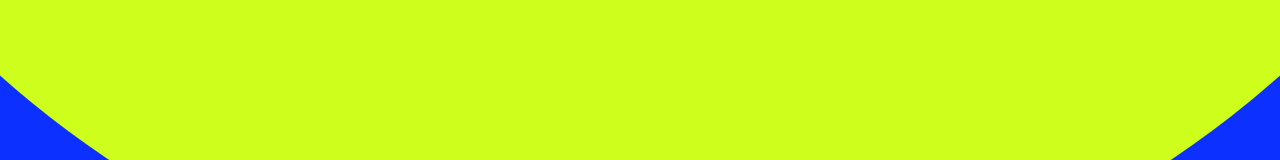
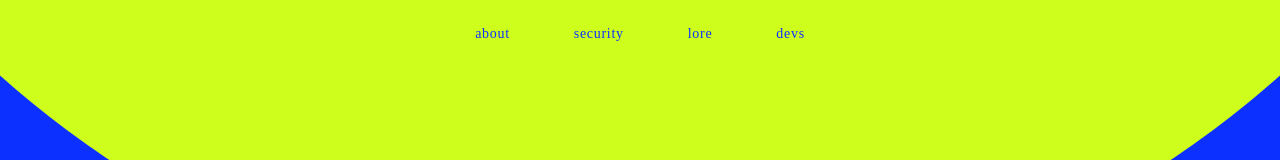
Before and after one commit to projectakshith/ratio-d, a Next.js app: page / in a window 1280 px wide. Shown: the top 160 px of the page. Built offline with nearby package versions, Linux system fonts and the light colour scheme; a web font is replaced by a local one.

Commit message:
feat: navbar

```diff
--- a/src/components/landing/LandingPage.tsx
+++ b/src/components/landing/LandingPage.tsx
@@ -2,6 +2,7 @@
 import React, { useState, useEffect } from "react";
 import { motion } from "framer-motion";
 import { useRouter } from "next/navigation";
+import Link from "next/link";
 import { ArrowRight } from "lucide-react";
 
 const BEZIER = [0.16, 1, 0.3, 1] as const;
@@ -30,11 +31,25 @@ const EYE_STATES = [
   },
 ];
 
+const LOOK_UP_BASE = {
+  left: "polygon(0 0%, 100% 0%, 100% 100%, 0 100%)",
+  right: "polygon(0 0%, 100% 0%, 100% 100%, 0 100%)",
+  eyeY: -6,
+};
+
+const LOOK_UP_STATES = [
+  { ...LOOK_UP_BASE, pupilX: -30, pupilY: -62 }, // about
+  { ...LOOK_UP_BASE, pupilX: -20, pupilY: -62 }, // security
+  { ...LOOK_UP_BASE, pupilX: -8, pupilY: -62 },  // lore
+  { ...LOOK_UP_BASE, pupilX: 2, pupilY: -62 },   // devs
+];
+
 export default function LandingPage() {
   const router = useRouter();
   const [stage, setStage] = useState<"splash" | "hero">("splash");
   const [isExiting, setIsExiting] = useState(false);
   const [eyeStateIdx, setEyeStateIdx] = useState(0);
+  const [hoveredNavIdx, setHoveredNavIdx] = useState<number | null>(null);
 
   useEffect(() => {
     const t = setTimeout(() => setStage("hero"), 1000);
@@ -56,6 +71,8 @@ export default function LandingPage() {
       router.push("/login");
     }, 600);
   };
+
+  const currentEyeState = hoveredNavIdx !== null ? LOOK_UP_STATES[hoveredNavIdx] : (EYE_STATES[eyeStateIdx] || EYE_STATES[0]);
 
   return (
     <div className="h-screen w-full bg-[#0c30ff] relative overflow-hidden flex flex-col justify-center items-center selection:bg-[#ceff1c] selection:text-[#0c30ff]">
@@ -89,10 +106,10 @@ export default function LandingPage() {
             animate={{
               clipPath: isExiting
                 ? EYE_STATES[0].left
-                : (EYE_STATES[eyeStateIdx] || EYE_STATES[0]).left,
+                : currentEyeState.left,
               y: isExiting
                 ? 0
-                : (EYE_STATES[eyeStateIdx] || EYE_STATES[0]).eyeY,
+                : currentEyeState.eyeY,
             }}
             transition={{ duration: 0.5, ease: BEZIER }}
           >
@@ -101,8 +118,8 @@ export default function LandingPage() {
                 isExiting
                   ? { scale: 1.8, x: -8, y: -15 }
                   : {
-                      x: (EYE_STATES[eyeStateIdx] || EYE_STATES[0]).pupilX,
-                      y: (EYE_STATES[eyeStateIdx] || EYE_STATES[0]).pupilY,
+                      x: currentEyeState.pupilX,
+                      y: currentEyeState.pupilY,
                     }
               }
               transition={
@@ -120,10 +137,10 @@ export default function LandingPage() {
             animate={{
               clipPath: isExiting
                 ? EYE_STATES[0].right
-                : (EYE_STATES[eyeStateIdx] || EYE_STATES[0]).right,
+                : currentEyeState.right,
               y: isExiting
                 ? 0
-                : (EYE_STATES[eyeStateIdx] || EYE_STATES[0]).eyeY,
+                : currentEyeState.eyeY,
             }}
             transition={{ duration: 0.5, ease: BEZIER }}
           >
@@ -132,8 +149,8 @@ export default function LandingPage() {
                 isExiting
                   ? { scale: 1.8, x: 8, y: -15 }
                   : {
-                      x: (EYE_STATES[eyeStateIdx] || EYE_STATES[0]).pupilX,
-                      y: (EYE_STATES[eyeStateIdx] || EYE_STATES[0]).pupilY,
+                      x: currentEyeState.pupilX,
+                      y: currentEyeState.pupilY,
                     }
               }
               transition={
@@ -178,6 +195,34 @@ export default function LandingPage() {
         >
           ratio'd
         </span>
+      </motion.div>
+
+      {/* Navigation Links */}
+      <motion.div
+        initial={{ opacity: 0, y: -20, x: "-50%" }}
+        animate={{
+          opacity: stage === "hero" ? 1 : 0,
+          y: stage === "hero" ? 0 : -20,
+          x: "-50%",
+          pointerEvents: stage === "hero" ? "auto" : "none",
+        }}
+        transition={{ duration: 0.8, delay: 0.8, ease: BEZIER }}
+        onMouseLeave={() => setHoveredNavIdx(null)}
+        className="absolute top-4 md:top-6 left-1/2 z-20 flex flex-row justify-center w-full max-w-3xl gap-8 md:gap-16 text-xs md:text-sm tracking-wider lowercase text-[#0c30ff]"
+        style={{ fontFamily: "aonic" }}
+      >
+        <Link href="/about" onMouseEnter={() => setHoveredNavIdx(0)} className="hover:text-black transition-colors relative after:absolute after:bottom-[-4px] after:left-0 after:h-[1px] after:w-0 after:bg-black hover:after:w-full after:transition-all after:duration-300">
+          about
+        </Link>
+        <Link href="/security" onMouseEnter={() => setHoveredNavIdx(1)} className="hover:text-black transition-colors relative after:absolute after:bottom-[-4px] after:left-0 after:h-[1px] after:w-0 after:bg-black hover:after:w-full after:transition-all after:duration-300">
+          security
+        </Link>
+        <Link href="/lore" onMouseEnter={() => setHoveredNavIdx(2)} className="hover:text-black transition-colors relative after:absolute after:bottom-[-4px] after:left-0 after:h-[1px] after:w-0 after:bg-black hover:after:w-full after:transition-all after:duration-300">
+          lore
+        </Link>
+        <Link href="/devs" onMouseEnter={() => setHoveredNavIdx(3)} className="hover:text-black transition-colors relative after:absolute after:bottom-[-4px] after:left-0 after:h-[1px] after:w-0 after:bg-black hover:after:w-full after:transition-all after:duration-300">
+          devs
+        </Link>
       </motion.div>
 
       <motion.div
```
